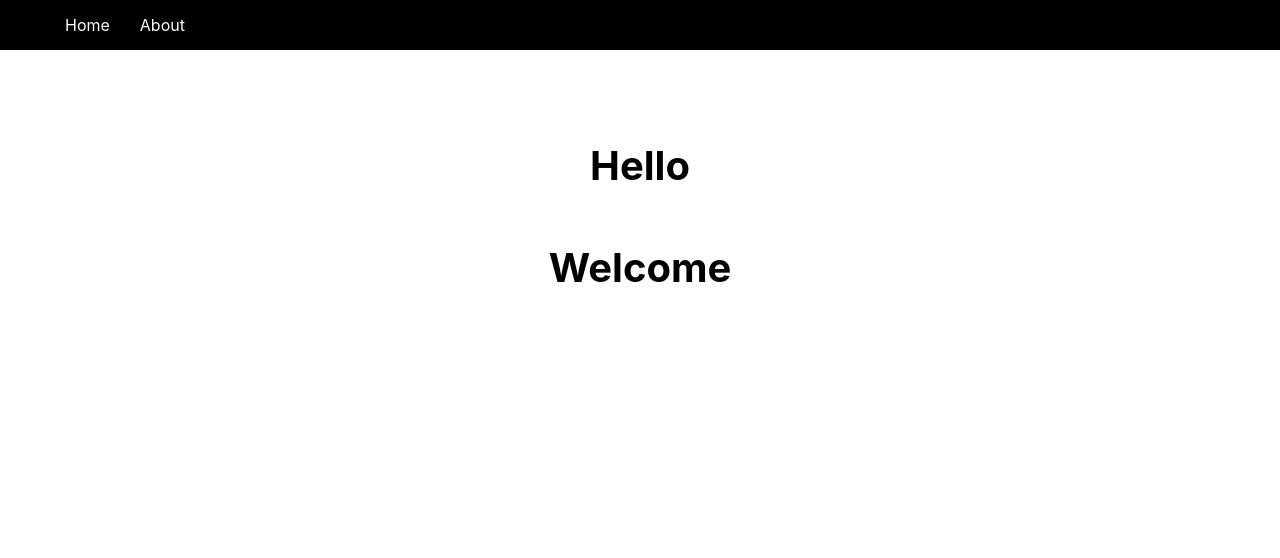
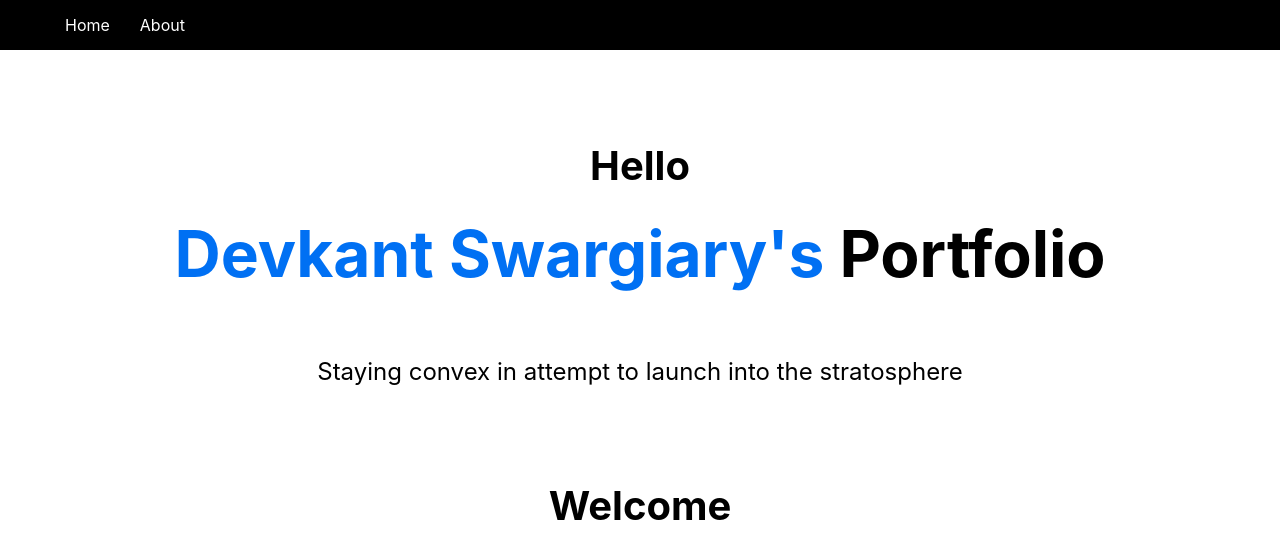
Before and after one commit to Devkant21/NEXTJS_WEB, a Next.js app: page / in a window 1280 px wide. Shown: the top 558 px of the page. Built offline with nearby package versions, Linux system fonts and the light colour scheme.

Commit message:
Added _document

```diff
--- a/components/Header.js
+++ b/components/Header.js
@@ -0,0 +1,16 @@
+import headerStyles from '../styles/Header.module.css'
+
+const Header = () => {
+  return (
+    <div>
+        <h1 className={headerStyles.title}>
+            <span>
+                Devkant Swargiary's
+            </span> Portfolio
+        </h1>
+            <p className={headerStyles.description}>Staying convex in attempt to launch into the stratosphere</p>
+    </div>
+  )
+}
+
+export default Header
--- a/components/Layout.js
+++ b/components/Layout.js
@@ -1,4 +1,5 @@
 import Nav from './Nav'
+import Header from './Header'
 import styles from '../styles/Layout.module.css'
 
 const Layout = ({ children }) => {
@@ -8,6 +9,7 @@ const Layout = ({ children }) => {
         <div className={styles.container}>
             <main className={styles.main}>
               <h1>Hello</h1>
+              <Header />
               {children}
             </main>
         </div>
--- /dev/null
+++ b/pages/_document.js
@@ -0,0 +1,35 @@
+import Document, { Html, Head, Main, NextScript } from 'next/document'
+
+class MyDocument extends Document {
+  static async getInitialProps(ctx) {
+    const originalRenderPage = ctx.renderPage
+
+    // Run the React rendering logic synchronously
+    ctx.renderPage = () =>
+      originalRenderPage({
+        // Useful for wrapping the whole react tree
+        enhanceApp: (App) => App,
+        // Useful for wrapping in a per-page basis
+        enhanceComponent: (Component) => Component,
+      })
+
+    // Run the parent `getInitialProps`, it now includes the custom `renderPage`
+    const initialProps = await Document.getInitialProps(ctx)
+
+    return initialProps
+  }
+
+  render() {
+    return (
+      <Html>
+        <Head />
+        <body>
+          <Main />
+          <NextScript />
+        </body>
+      </Html>
+    )
+  }
+}
+
+export default MyDocument
```
